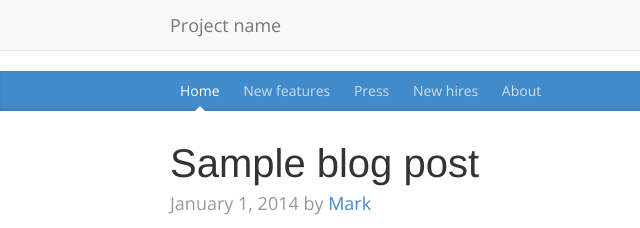
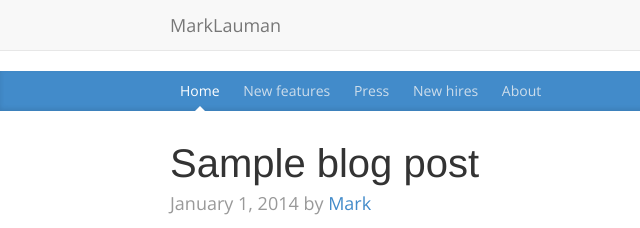
Before and after one commit to MarkLauman/MarkLauman.github.io, a plain HTML site: page blog/index.html in a window 1280 px wide. Shown: the top 228 px of the page, 0-640 px from the left. Drawn offline with nearby package versions, Linux system fonts and the light colour scheme; a script that the page names is missing.

Commit message:
changed title of page

```diff
--- a/blog/index.html
+++ b/blog/index.html
@@ -45,7 +45,7 @@
             <span class="icon-bar"></span>
             <span class="icon-bar"></span>
           </button>
-          <a class="navbar-brand" href="#">Project name</a>
+          <a class="navbar-brand" href="#">MarkLauman</a>
         </div>
         <div id="navbar" class="navbar-collapse collapse">
           <ul class="nav navbar-nav navbar-right">
```
